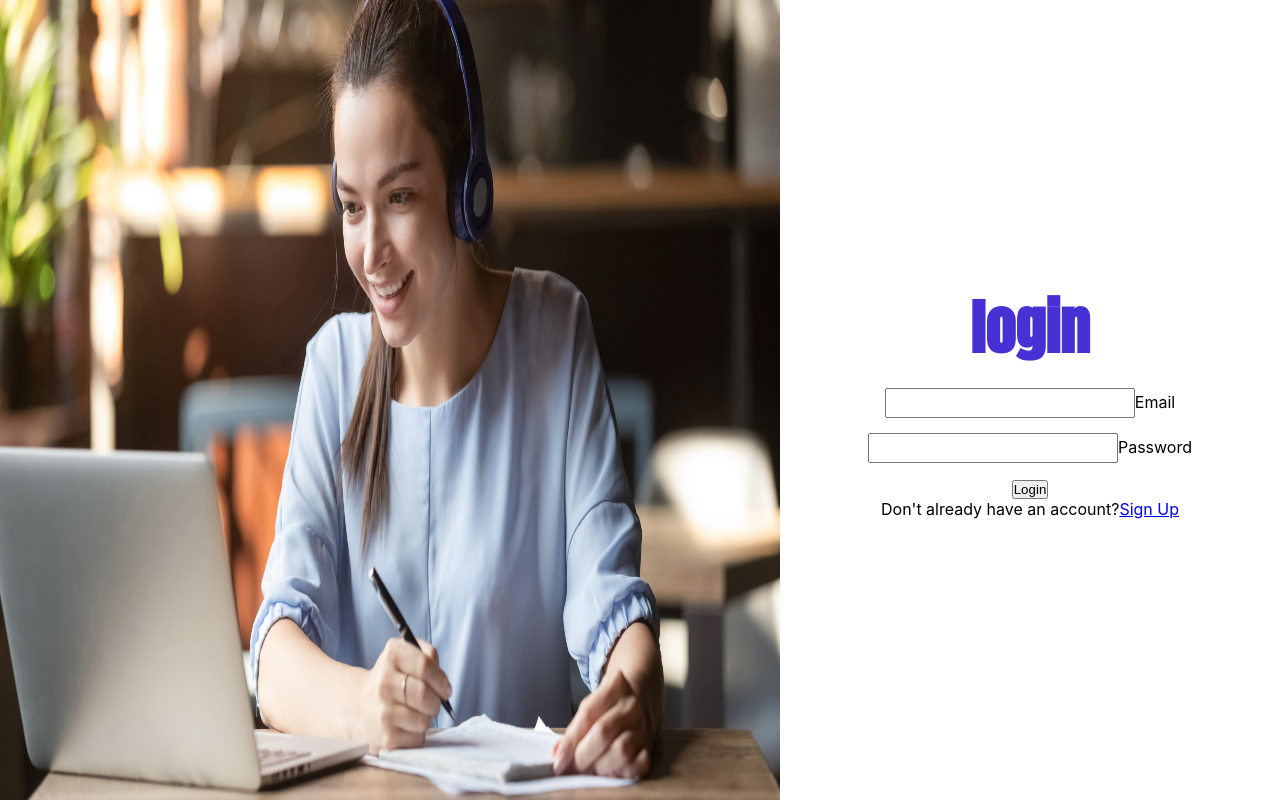
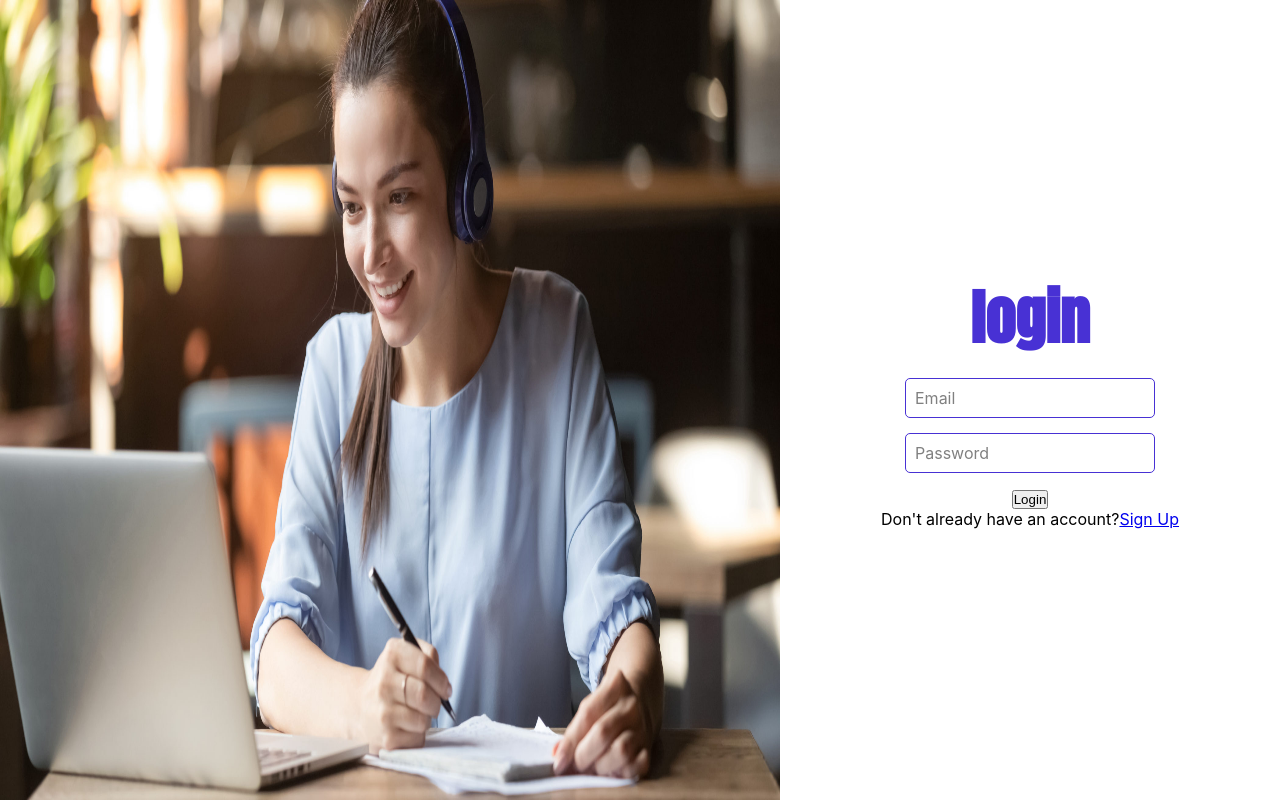
Before and after one commit to petersaba/elearning-system, a React (Create React App) app in the folder frontend/: page / in a window 1280 px wide. Built offline with nearby package versions, Linux system fonts and the light colour scheme.

Commit message:
frontend <> login: styling input fields

```diff
--- a/frontend/src/App.css
+++ b/frontend/src/App.css
@@ -42,12 +42,29 @@
   color: #4831D4;
 }
 
+.input{
+  position: relative;
+}
+
 .input > input{
-  height: 30px;
+  height: 40px;
   width: 250px;
-  position: relative;
+  border-radius: 5px;
+  border: 1px solid #4831D4;
+  padding-left: 10px;
+  z-index: 5;
+  background-color: transparent;
 }
 
 input::placeholder{
   color: transparent;
 }
+
+.input > label{
+  position: absolute;
+  top: 50%;
+  left: 10px;
+  color: grey;
+  transform: translate(0, -50%);
+  z-index: -1;
+}
```
